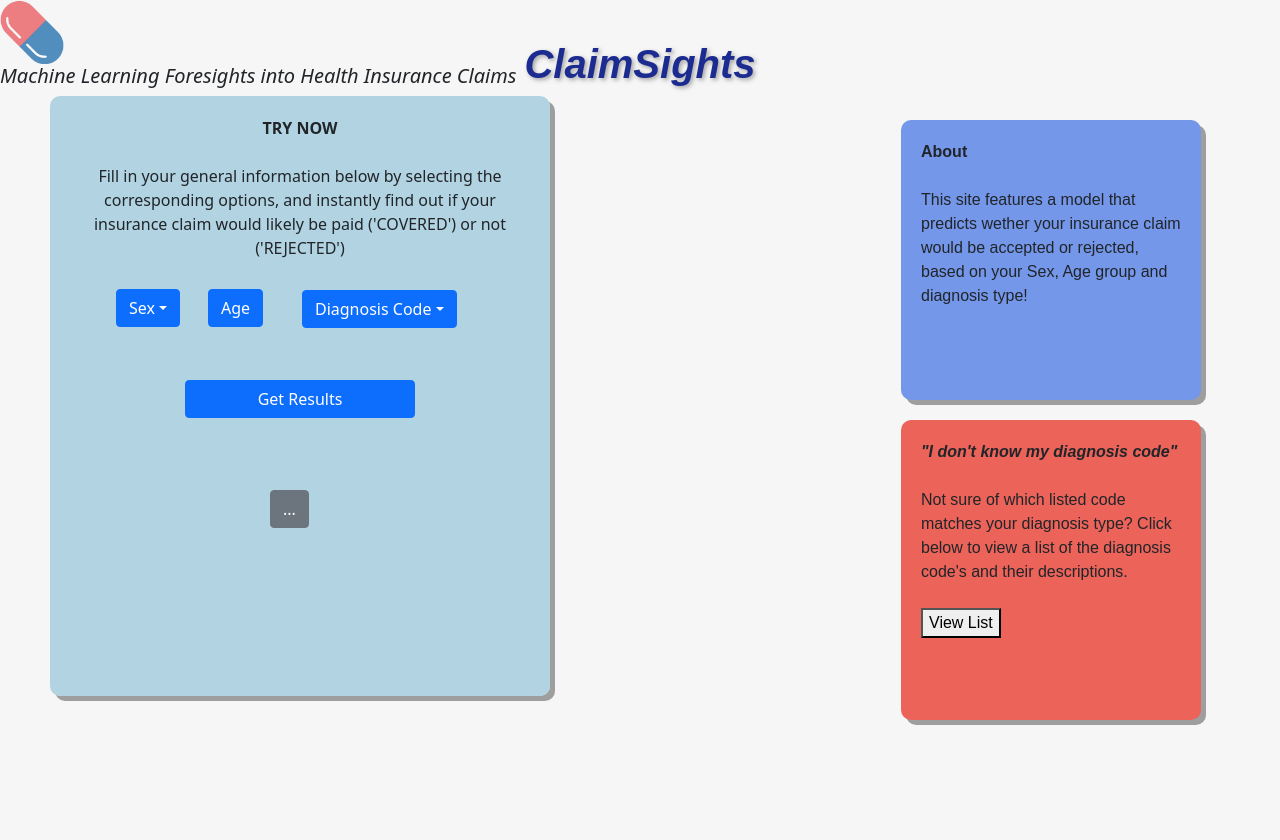
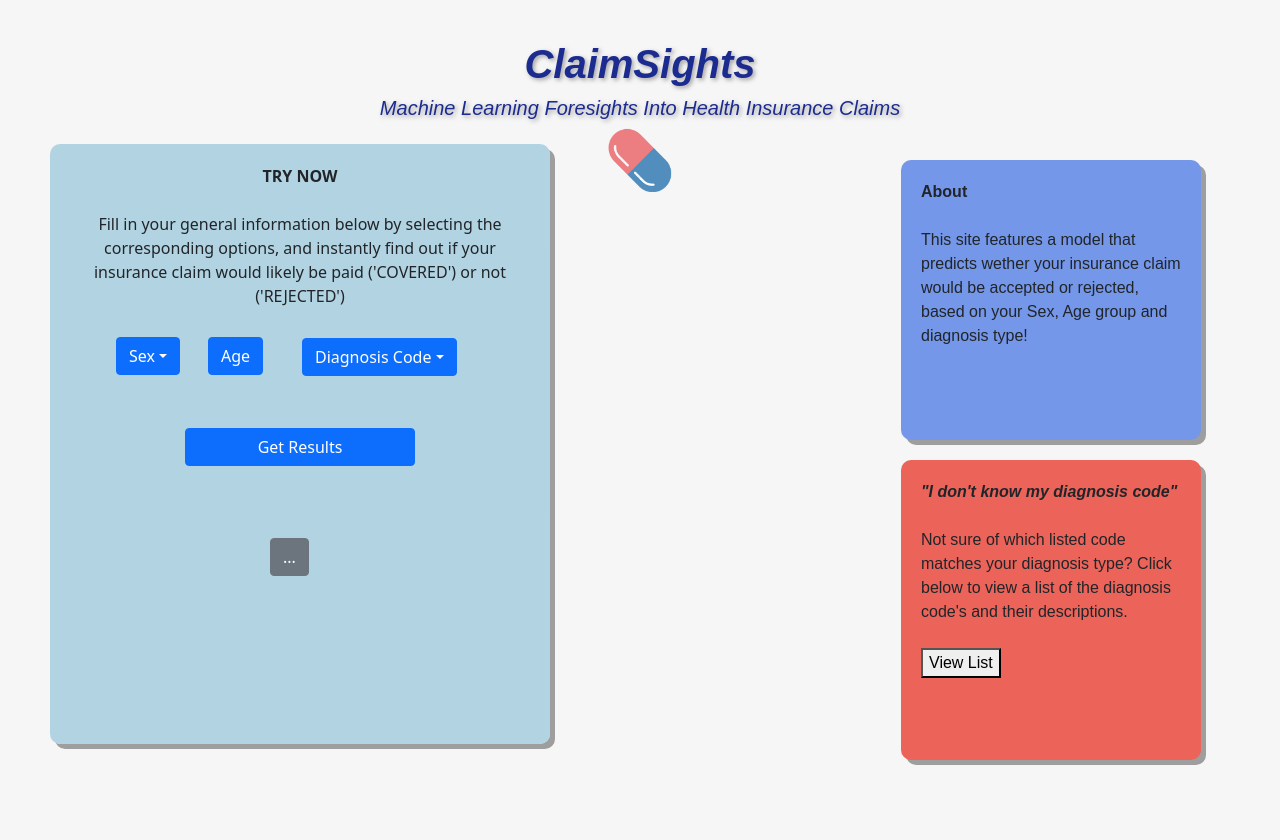
Before and after one commit to Yasmin-9/ClaimSights, a Flask app: page / in a window 1280 px wide. Before the commit the page ends 725 px from the top, so only its background shows below. Run offline with Flask 3, Linux system fonts and the light colour scheme; some libraries are stand-ins or nearby versions.

Commit message:
h1 fixed

```diff
--- a/Deployment/static/style.css
+++ b/Deployment/static/style.css
@@ -14,7 +14,7 @@ body {
     margin-top: -18px;
 } */
 
-h1 {
+.slogan {
     text-align: center;
     position: absolute;
     top: 5%;
@@ -62,7 +62,7 @@ h3 {
     position: absolute;
     height: 50vh;
     width: 300px;
-    top: 10%;
+    top: 15%;
     right: 5%;
     font-family: 'Geologica', sans-serif;
     font-weight: 500
@@ -72,7 +72,7 @@ h3 {
     position: absolute;
     height: 50vh;
     width: 300px;
-    top: 50%;
+    top: 55%;
     right: 5%;
     font-family: 'Geologica', sans-serif;
     font-weight: 500
--- a/Deployment/templates/website.html
+++ b/Deployment/templates/website.html
@@ -19,7 +19,7 @@
   <link rel="icon" type="image/png" sizes="32x32" href="static/pill_ideal.png">
 
 
-  <img class="pill-icon" src="static/pill.png" alt="blue-red-pill" width="64" height="64">
+  <!-- <img class="pill-icon" src="static/pill.png" alt="blue-red-pill" width="64" height="64"> -->
   <title>ClaimSights</title>
 
 
@@ -30,10 +30,11 @@
   <div class="slogan">
   <h1 data-bs-toggle="tooltip" title="Machine Learning Foresights into Health Insurance Claims"><b><em>ClaimSights</em></b></h1>
   <h5 class="description"><em>Machine Learning Foresights into Health Insurance Claims</em></h5>
-  </div>
+  <img class="pill-icon" src="static/pill.png" alt="blue-red-pill" width="64" height="64">
+
+</div>
 
   <div class="content-wrapper-about">
-
     <div class="about_text">
       <div><b>About</b><br>
         <br>
@@ -47,7 +48,6 @@
   </div>
 
   <div class="content-wrapper-accuracy">
-
     <div class="model_accuracy_text">
       <div><b><em>"I don't know my diagnosis code"</em></b><br>
         <br>
@@ -64,7 +64,12 @@
       </div>
     </div>
   </div>
-
+<br>
+<br>
+<br>
+<br>
+<br>
+<br>
     <div class="calculator-wrapper">
       <div class="calculator-text">
         <div style="text-align: center;">
```
